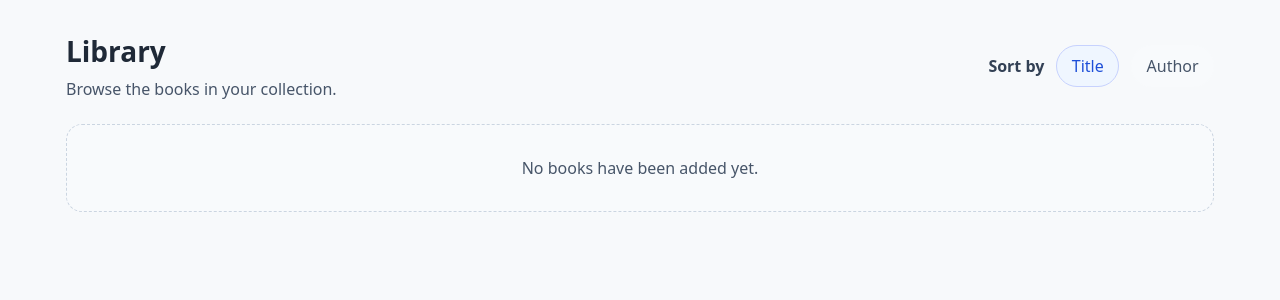
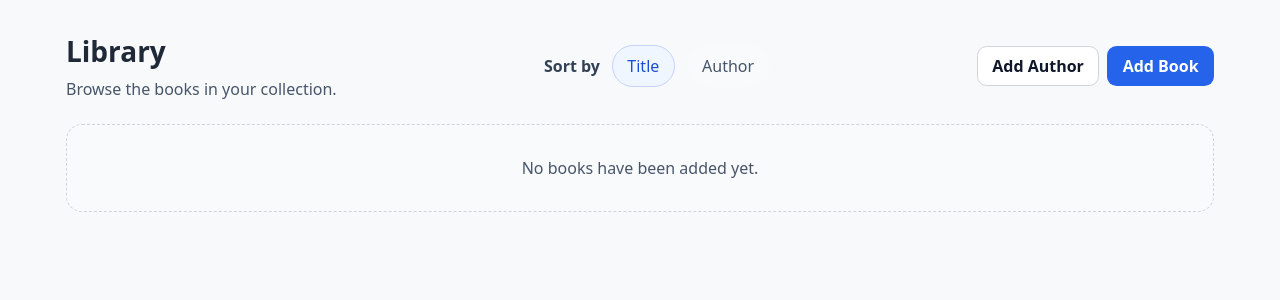
Before and after one commit to mcondesso/book-alchemy, a Flask app: page / in a window 1280 px wide. Shown: the top 300 px of the page. Run offline with Flask 3, Linux system fonts and the light colour scheme.

Commit message:
Add logic to fetch and display cover images

```diff
--- a/app.py
+++ b/app.py
@@ -4,6 +4,7 @@ from flask import Flask, request, render_template, redirect, url_for, flash
 from sqlalchemy import func
 
 from data_models import db, Author, Book
+from isbn_api import fetch_open_library_book_cover_small
 
 
 app = Flask(__name__)
@@ -18,9 +19,6 @@ db.init_app(app)
 @app.route("/")
 def home():
     sort_by = request.args.get("sort_by", "title") or "title"
-    sort_by = sort_by.lower()
-    if sort_by not in {"title", "author"}:
-        sort_by = "title"
     if sort_by == "author":
         books = (
             Book.query.join(Author)
@@ -74,7 +72,11 @@ def add_book():
                 authors=authors,
             )
 
-        book = Book.from_form(form)
+        # fetch cover URL (if any) from Open Library using the ISBN
+        isbn_value = (form.get("isbn") or "").strip()
+        cover_url = fetch_open_library_book_cover_small(isbn_value)
+
+        book = Book.from_form(form, cover_url=cover_url)
         db.session.add(book)
         db.session.commit()
 
@@ -86,5 +88,5 @@ def add_book():
 
 if __name__ == "__main__":
     # with app.app_context():
-    # db.create_all()
+    #     db.create_all()
     app.run(host="0.0.0.0", port=5000, debug=True)
--- a/data_models.py
+++ b/data_models.py
@@ -69,6 +69,7 @@ class Book(db.Model):
     publication_year = db.Column(db.Date, nullable=True)
     author_id = db.Column(db.Integer, db.ForeignKey("authors.id"), nullable=False)
     author = db.relationship("Author", backref="books")
+    cover_url = db.Column(db.String(255), nullable=True)
 
     def __repr__(self):
         return f"Book({self.isbn}, {self.title}, {self.publication_year}, {self.author_id})"
@@ -93,10 +94,11 @@ class Book(db.Model):
         return errors
 
     @classmethod
-    def from_form(cls, form_data):
+    def from_form(cls, form_data, cover_url: str | None = None):
         return cls(
-            isbn=form_data.get("isbn"),
+            isbn=(form_data.get("isbn") or "").strip(),
             title=form_data.get("title"),
             publication_year=parse_date(form_data.get("publication_year")),
             author_id=parse_int(form_data.get("author_id")),
+            cover_url=cover_url,
         )
--- a/static/style.css
+++ b/static/style.css
@@ -73,6 +73,33 @@
   color: #1d4ed8;
 }
 
+.header-actions {
+  display: flex;
+  gap: 0.5rem;
+  align-items: center;
+}
+
+.btn {
+  display: inline-block;
+  padding: 0.5rem 0.9rem;
+  border-radius: 0.6rem;
+  background: white;
+  color: #0f172a;
+  border: 1px solid #d1d5db;
+  text-decoration: none;
+  font-weight: 600;
+}
+
+.btn-primary {
+  background: #2563eb;
+  color: white;
+  border-color: transparent;
+}
+
+.btn:hover {
+  filter: brightness(0.98);
+}
+
 .books-grid {
   display: block;
 }
@@ -103,6 +130,14 @@
   font-size: 0.85rem;
   font-weight: 700;
   text-transform: uppercase;
+}
+
+.cover-img {
+  width: 100%;
+  height: 100%;
+  object-fit: cover;
+  display: block;
+  border-radius: 0.65rem;
 }
 
 .book-details {
--- a/templates/home.html
+++ b/templates/home.html
@@ -30,12 +30,22 @@
             <a class="sort-link {% if sort_by == 'title' %}active{% endif %}" href="{{ url_for('home', sort_by='title') }}">Title</a>
             <a class="sort-link {% if sort_by == 'author' %}active{% endif %}" href="{{ url_for('home', sort_by='author') }}">Author</a>
           </div>
+          <div class="header-actions">
+            <a href="{{ url_for('add_author') }}" class="btn">Add Author</a>
+            <a href="{{ url_for('add_book') }}" class="btn btn-primary">Add Book</a>
+          </div>
         </div>
 
         <div class="books-grid">
           {% for book in books %}
           <article class="book-card">
-            <div class="book-cover">Cover</div>
+            <div class="book-cover">
+              {% if book.cover_url %}
+                <img src="{{ book.cover_url }}" alt="Cover" class="cover-img">
+              {% else %}
+                <div class="cover-placeholder">Cover</div>
+              {% endif %}
+            </div>
             <div class="book-details">
               <h2>{{ book.title }}</h2>
               <p class="book-meta"><b>Author</b>: {{ book.author.name }}</p>
```
Also changed, not shown: isbn_api.py (added, +25 -0 lines).
